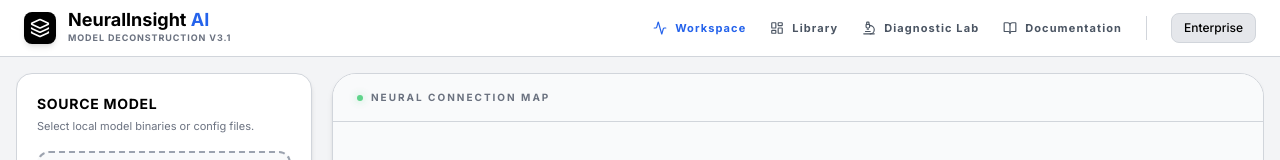
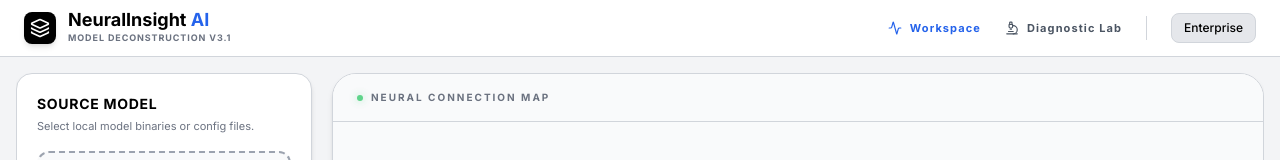
Before and after one commit to Neon01602/N-AI, a React (Vite) app: page / in a window 1280 px wide. Shown: the top 160 px of the page. Built offline with nearby package versions, Linux system fonts and the light colour scheme; no server answers.

Commit message:
Update App.tsx

```diff
--- a/App.tsx
+++ b/App.tsx
@@ -208,15 +208,11 @@ const App: React.FC = () => {
               <button onClick={() => setCurrentPage('workspace')} className={`flex items-center gap-2 transition-colors ${currentPage === 'workspace' ? 'text-blue-600' : 'hover:text-black'}`}>
                 <Activity className="w-3.5 h-3.5" /> Workspace
               </button>
-              <button onClick={() => setCurrentPage('library')} className={`flex items-center gap-2 transition-colors ${currentPage === 'library' ? 'text-blue-600' : 'hover:text-black'}`}>
-                <LayoutDashboard className="w-3.5 h-3.5" /> Library
-              </button>
+
               <button onClick={() => setCurrentPage('lab')} className={`flex items-center gap-2 transition-colors ${currentPage === 'lab' ? 'text-blue-600' : 'hover:text-black'}`}>
                 <Microscope className="w-3.5 h-3.5" /> Diagnostic Lab
               </button>
-              <button onClick={() => setCurrentPage('docs')} className={`flex items-center gap-2 transition-colors ${currentPage === 'docs' ? 'text-blue-600' : 'hover:text-black'}`}>
-                <BookOpen className="w-3.5 h-3.5" /> Documentation
-              </button>
+
             </nav>
             <div className="h-6 w-px bg-gray-300"></div>
             <button className="bg-gray-200 hover:bg-gray-300 px-3 py-1.5 rounded-lg text-xs transition-all border border-gray-300 font-medium">
```
